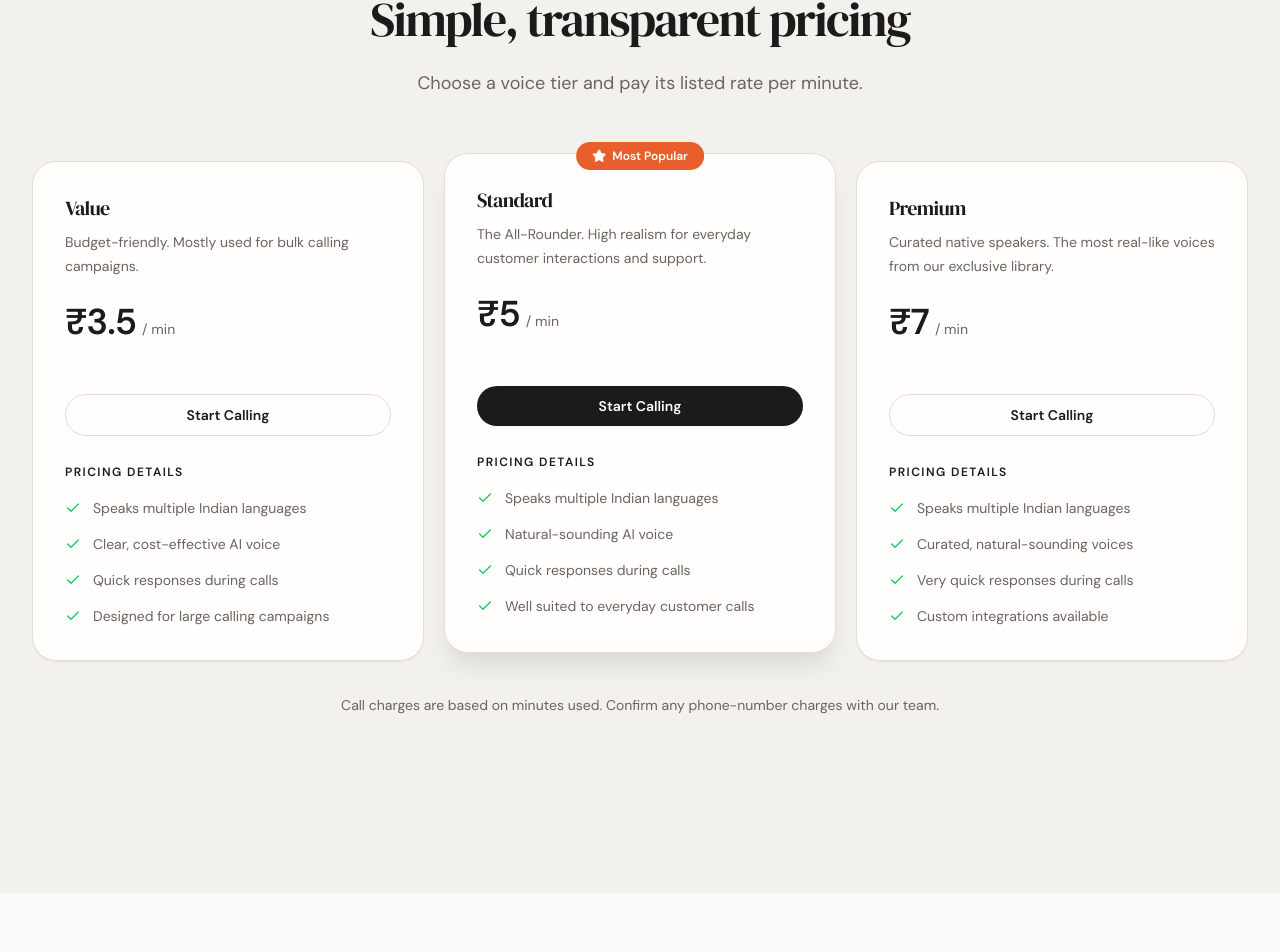
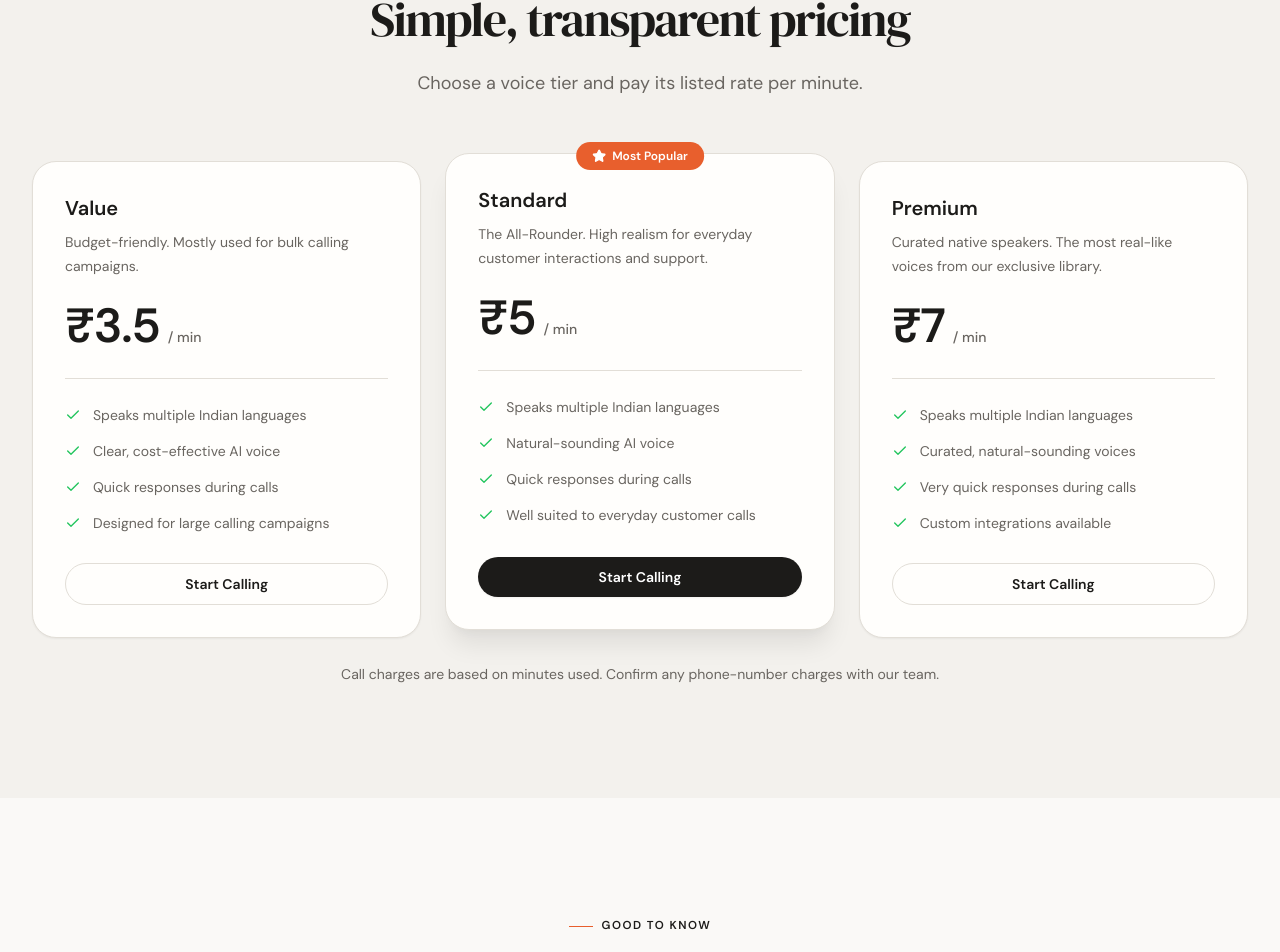
Before and after one commit to SaamStone/Vocalang, a Next.js app: page / in a window 1280 px wide. Shown: the part 6566-7518 px from the top of the page. Built offline with nearby package versions, Linux system fonts and the light colour scheme; no server answers.

Commit message:
Integrate updated pricing section component

```diff
--- a/src/components/shared/PricingPlans.tsx
+++ b/src/components/shared/PricingPlans.tsx
@@ -1,64 +1 @@
-"use client";
-
-import { motion } from "framer-motion";
-import { Check, Star } from "lucide-react";
-import { Button } from "@/components/shared/Button";
-import type { PricingPlan } from "@/lib/mock-data";
-
-export function PricingPlans({ plans }: { plans: readonly PricingPlan[] }) {
-  return (
-    <>
-      <div className="mb-20 grid grid-cols-1 gap-6 text-left md:grid-cols-2 lg:grid-cols-3 lg:gap-5">
-        {plans.map((plan, index) => {
-          const isPopular = Boolean(plan.popular);
-
-          return (
-            <motion.article
-              key={plan.id}
-              initial={{ y: 24, opacity: 0 }}
-              whileInView={{ y: isPopular ? -8 : 0, opacity: 1 }}
-              viewport={{ once: true, amount: 0.15 }}
-              transition={{ duration: 0.55, ease: [0.2, 0.7, 0.2, 1], delay: index * 0.07 }}
-              className={`relative flex h-full flex-col rounded-[1.5rem] border bg-[rgb(var(--color-card))] p-7 transition-shadow hover:shadow-[var(--shadow-lg)] sm:p-8 ${isPopular ? "border-[rgb(var(--color-accent))] shadow-[var(--shadow-xl)]" : "border-[rgb(var(--color-border))] shadow-[var(--shadow-sm)]"}`}
-            >
-              {isPopular && (
-                <div className="absolute -top-3 left-1/2 flex -translate-x-1/2 items-center gap-1.5 whitespace-nowrap rounded-full bg-[rgb(var(--color-accent))] px-4 py-1.5 text-xs font-semibold text-white">
-                  <Star className="h-3.5 w-3.5 fill-current" aria-hidden="true" /> Most Popular
-                </div>
-              )}
-
-              <div className="flex-1">
-                <h2 className="text-xl font-semibold text-[rgb(var(--color-foreground))]">{plan.name}</h2>
-                <p className="mt-2 min-h-12 text-sm leading-6 text-[rgb(var(--color-muted-foreground))]">{plan.description}</p>
-
-                <div className="mt-6 min-h-[5.25rem]">
-                  <div className="flex items-baseline gap-1.5">
-                    <span className="text-4xl font-semibold tracking-tight text-[rgb(var(--color-foreground))]">₹{plan.perMinuteRate}</span>
-                    <span className="text-sm text-[rgb(var(--color-muted-foreground))]">/ min</span>
-                  </div>
-                </div>
-
-                <Button href="/contact" variant={isPopular ? "primary" : "outline"} className="mb-7 mt-2 w-full">
-                  {plan.cta}
-                </Button>
-
-                <p className="mb-4 text-xs font-semibold uppercase tracking-[.12em] text-[rgb(var(--color-foreground))]">Pricing details</p>
-                <ul className="space-y-3">
-                  {plan.features.map((feature) => (
-                    <li key={feature} className="flex items-start gap-3 text-sm leading-6 text-[rgb(var(--color-muted-foreground))]">
-                      <Check className="mt-1 h-4 w-4 shrink-0 text-[rgb(var(--color-success))]" aria-hidden="true" />
-                      <span>{feature}</span>
-                    </li>
-                  ))}
-                </ul>
-              </div>
-            </motion.article>
-          );
-        })}
-      </div>
-      <p className="mx-auto -mt-12 mb-16 max-w-3xl text-center text-sm leading-6 text-[rgb(var(--color-muted-foreground))]">
-        Call charges are based on minutes used. Confirm any phone-number charges with our team.
-      </p>
-    </>
-  );
-}
+export { Pricing as PricingPlans } from "@/components/ui/pricing";
--- /dev/null
+++ b/src/components/ui/pricing.tsx
@@ -0,0 +1,63 @@
+"use client";
+
+import { motion } from "framer-motion";
+import { Check, Star } from "lucide-react";
+import { Button } from "@/components/shared/Button";
+import type { PricingPlan } from "@/lib/mock-data";
+
+interface PricingProps {
+  plans: readonly PricingPlan[];
+}
+
+export function Pricing({ plans }: PricingProps) {
+  return (
+    <div className="grid grid-cols-1 items-stretch gap-5 text-left md:grid-cols-2 lg:grid-cols-3 lg:gap-6">
+      {plans.map((plan, index) => {
+        const isPopular = Boolean(plan.popular);
+
+        return (
+          <motion.article
+            key={plan.id}
+            initial={{ y: 24, opacity: 0 }}
+            whileInView={{ y: isPopular ? -8 : 0, opacity: 1 }}
+            viewport={{ once: true, amount: 0.15 }}
+            transition={{ duration: 0.55, ease: [0.2, 0.7, 0.2, 1], delay: index * 0.07 }}
+            className={`relative flex h-full flex-col rounded-3xl border bg-[rgb(var(--color-card))] p-7 shadow-[var(--shadow-sm)] transition-shadow hover:shadow-[var(--shadow-lg)] sm:p-8 ${isPopular ? "border-[rgb(var(--color-accent))] shadow-[var(--shadow-xl)]" : "border-[rgb(var(--color-border))]"}`}
+          >
+            {isPopular && (
+              <div className="absolute -top-3 left-1/2 flex -translate-x-1/2 items-center gap-1.5 whitespace-nowrap rounded-full bg-[rgb(var(--color-accent))] px-4 py-1.5 text-xs font-semibold text-white">
+                <Star className="h-3.5 w-3.5 fill-current" aria-hidden="true" /> Most Popular
+              </div>
+            )}
+
+            <div className="flex flex-1 flex-col">
+              <h3 className="text-xl font-semibold text-[rgb(var(--color-foreground))]">{plan.name}</h3>
+              <p className="mt-2 min-h-12 text-sm leading-6 text-[rgb(var(--color-muted-foreground))]">{plan.description}</p>
+
+              <div className="mt-6 flex items-baseline gap-2">
+                <span className="text-5xl font-semibold tracking-tight text-[rgb(var(--color-foreground))]">₹{plan.perMinuteRate}</span>
+                <span className="text-sm font-medium text-[rgb(var(--color-muted-foreground))]">/ min</span>
+              </div>
+
+              <ul className="my-7 flex-1 space-y-3 border-t border-[rgb(var(--color-border))] pt-6">
+                {plan.features.map((feature) => (
+                  <li key={feature} className="flex items-start gap-3 text-sm leading-6 text-[rgb(var(--color-muted-foreground))]">
+                    <Check className="mt-1 h-4 w-4 shrink-0 text-[rgb(var(--color-success))]" aria-hidden="true" />
+                    <span>{feature}</span>
+                  </li>
+                ))}
+              </ul>
+
+              <Button href="/contact" variant={isPopular ? "primary" : "outline"} className="w-full">
+                {plan.cta}
+              </Button>
+            </div>
+          </motion.article>
+        );
+      })}
+      <p className="text-center text-sm leading-6 text-[rgb(var(--color-muted-foreground))] md:col-span-2 lg:col-span-3">
+        Call charges are based on minutes used. Confirm any phone-number charges with our team.
+      </p>
+    </div>
+  );
+}
```
